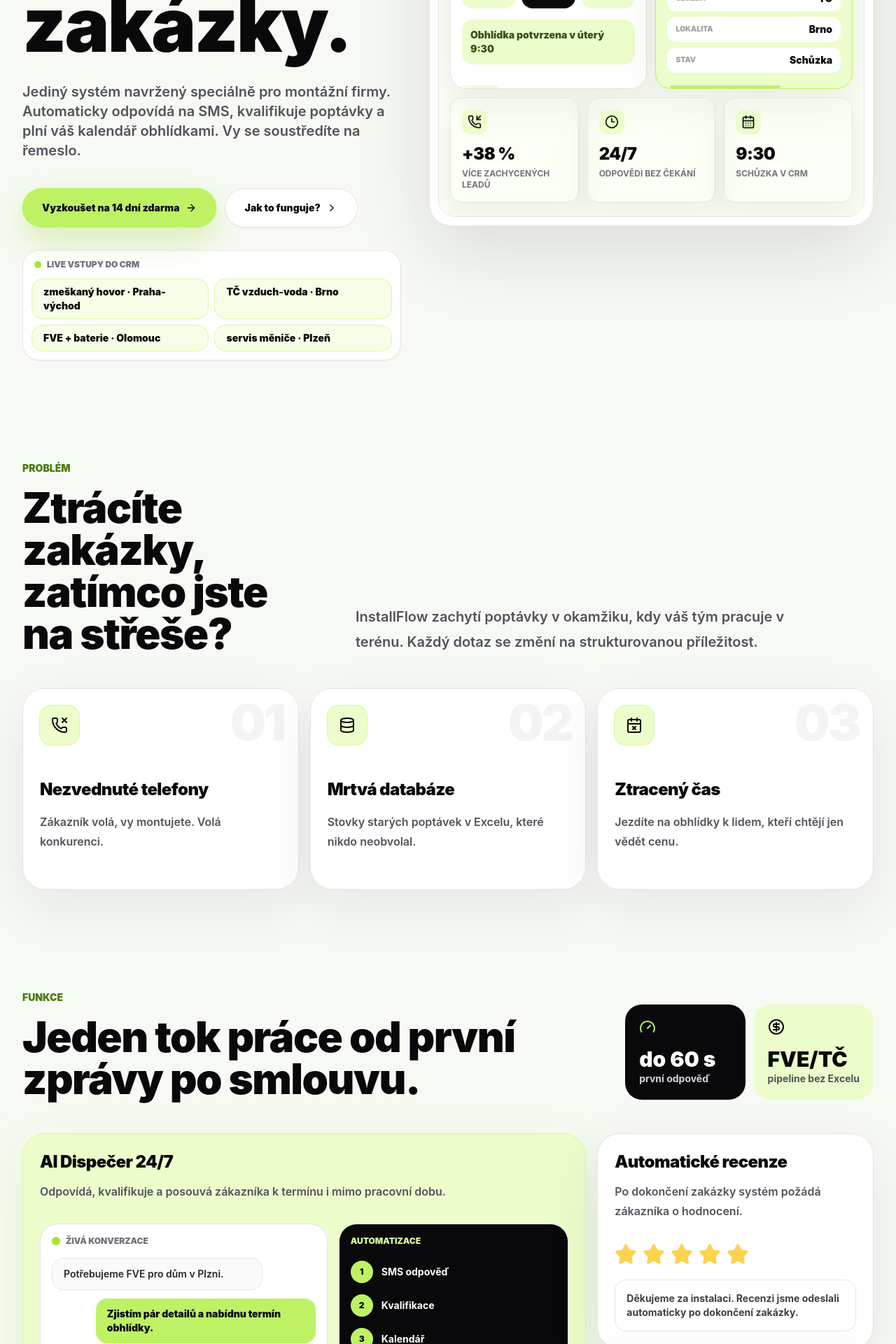
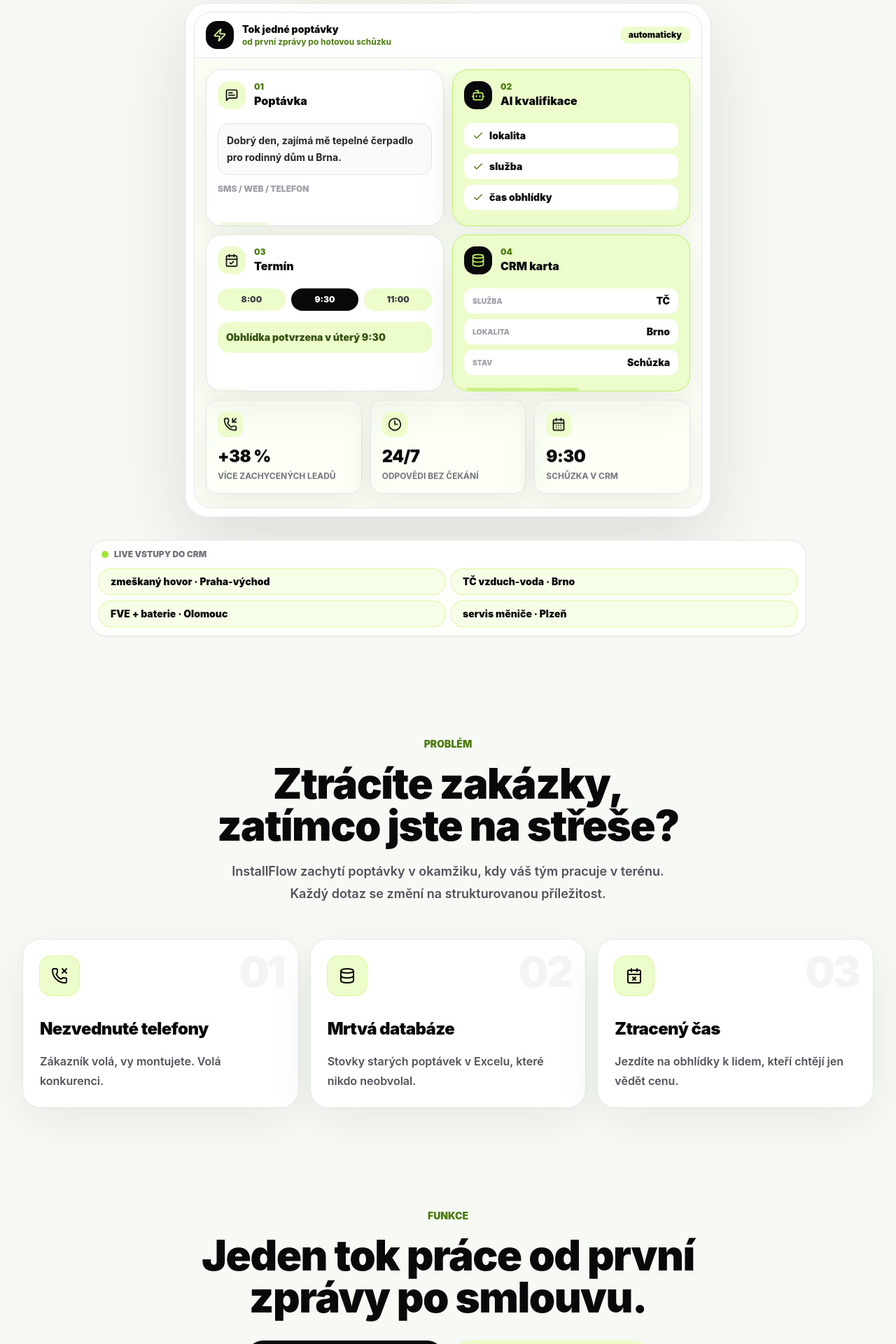
Before and after one commit to davidsva745/installflow-landing, a Next.js app: page / in a window 1280 px wide. Shown: the part 780-2700 px from the top of the page at 70% size. Built offline with nearby package versions, Linux system fonts and the light colour scheme.

Commit message:
Simplify landing page layout

```diff
--- a/app/page.tsx
+++ b/app/page.tsx
@@ -593,13 +593,13 @@
   return (
     <FadeIn>
       <motion.div
-        whileHover={{ y: -10, rotate: -1.2 }}
-        className="group relative min-h-72 overflow-hidden rounded-[2rem] border border-zinc-200 bg-white p-6 shadow-[0_24px_80px_rgba(24,24,27,0.08)]"
+        whileHover={{ y: -6 }}
+        className="group relative min-h-60 overflow-hidden rounded-[1.6rem] border border-zinc-200 bg-white p-6 shadow-[0_18px_60px_rgba(24,24,27,0.07)]"
       >
-        <span className="absolute right-5 top-3 text-7xl font-black tracking-tighter text-zinc-100 transition group-hover:text-lime-100">
+        <span className="absolute right-5 top-4 text-6xl font-black tracking-tighter text-zinc-100 transition group-hover:text-lime-100">
           {index}
         </span>
-        <div className="relative z-10 mb-12 grid h-14 w-14 place-items-center rounded-2xl bg-lime-100 text-zinc-950 ring-1 ring-lime-200 transition group-hover:scale-110">
+        <div className="relative z-10 mb-8 grid h-14 w-14 place-items-center rounded-2xl bg-lime-100 text-zinc-950 ring-1 ring-lime-200 transition group-hover:scale-105">
           {icon}
         </div>
         <h3 className="relative z-10 text-2xl font-black tracking-tight text-zinc-950">
@@ -901,10 +901,10 @@
   return (
     <FadeIn>
       <motion.div
-        whileHover={{ x: 8 }}
-        className="group grid grid-cols-[auto_1fr] gap-5 rounded-[2rem] border border-zinc-200 bg-white p-5 shadow-[0_20px_60px_rgba(24,24,27,0.07)]"
+        whileHover={{ y: -4 }}
+        className="group grid grid-cols-[auto_1fr] gap-5 rounded-[1.6rem] border border-zinc-200 bg-white p-5 shadow-[0_18px_55px_rgba(24,24,27,0.06)]"
       >
-        <div className="grid h-14 w-14 place-items-center rounded-2xl bg-lime-100 text-zinc-950 ring-1 ring-lime-200">
+        <div className="grid h-14 w-14 place-items-center rounded-2xl bg-lime-100 text-zinc-950 ring-1 ring-lime-200 transition group-hover:bg-lime-300">
           {icon}
         </div>
         <div>
@@ -1021,36 +1021,38 @@
       <Navbar />
 
       <Section className="pt-28 sm:pt-36 lg:pt-40">
-        <div className="grid gap-10 lg:grid-cols-[minmax(0,0.92fr)_minmax(0,1.08fr)] lg:items-center">
+        <div className="mx-auto max-w-5xl text-center">
           <FadeIn className="relative z-20 min-w-0">
             <div className="inline-flex items-center gap-2 rounded-full border border-lime-300 bg-white px-4 py-2 text-sm font-black text-zinc-950 shadow-sm">
               <Sparkles aria-hidden="true" className="h-4 w-4 text-lime-700" />
               Moderní nástroj pro instalační firmy
             </div>
-            <h1 className="text-balance mt-7 max-w-full text-5xl font-black leading-[0.9] tracking-tight text-zinc-950 sm:text-7xl lg:text-8xl xl:text-[6.7rem]">
+            <h1 className="text-balance mx-auto mt-7 max-w-5xl text-5xl font-black leading-[0.9] tracking-tight text-zinc-950 sm:text-7xl lg:text-8xl xl:text-[6.3rem]">
               Váš AI asistent, který mění zprávy v zakázky.
             </h1>
-            <p className="mt-7 max-w-2xl text-lg font-semibold leading-8 text-zinc-600 sm:text-xl">
+            <p className="mx-auto mt-7 max-w-3xl text-lg font-semibold leading-8 text-zinc-600 sm:text-xl">
               Jediný systém navržený speciálně pro montážní firmy. Automaticky
               odpovídá na SMS, kvalifikuje poptávky a plní váš kalendář
               obhlídkami. Vy se soustředíte na řemeslo.
             </p>
-            <div className="mt-10 flex max-w-md flex-col items-start gap-3 sm:max-w-none sm:flex-row">
+            <div className="mt-10 flex flex-col items-center justify-center gap-3 sm:flex-row">
               <PrimaryButton className="w-full sm:w-auto">
                 Vyzkoušet na 14 dní zdarma
               </PrimaryButton>
               <SecondaryButton>Jak to funguje?</SecondaryButton>
             </div>
-            <LeadTicker />
-          </FadeIn>
-          <FadeIn delay={0.12} className="min-w-0">
-            <ProductFlowMockup />
           </FadeIn>
         </div>
+        <FadeIn delay={0.12} className="mx-auto mt-12 max-w-6xl">
+          <ProductFlowMockup />
+        </FadeIn>
+        <FadeIn delay={0.18} className="mx-auto max-w-5xl">
+          <LeadTicker />
+        </FadeIn>
       </Section>
 
       <Section className="pt-28 sm:pt-36">
-        <div className="grid gap-8 lg:grid-cols-[0.75fr_1.25fr] lg:items-end">
+        <div className="mx-auto max-w-4xl text-center">
           <FadeIn>
             <p className="text-sm font-black uppercase text-lime-700">
               Problém
@@ -1060,7 +1062,7 @@
             </h2>
           </FadeIn>
           <FadeIn>
-            <p className="max-w-2xl text-xl font-semibold leading-9 text-zinc-600">
+            <p className="mx-auto mt-5 max-w-2xl text-lg font-semibold leading-8 text-zinc-600">
               InstallFlow zachytí poptávky v okamžiku, kdy váš tým pracuje v
               terénu. Každý dotaz se změní na strukturovanou příležitost.
             </p>
@@ -1089,8 +1091,8 @@
       </Section>
 
       <Section id="features" className="pt-28 sm:pt-36">
-        <div className="flex flex-col justify-between gap-6 lg:flex-row lg:items-end">
-          <FadeIn className="max-w-3xl">
+        <div className="mx-auto max-w-4xl text-center">
+          <FadeIn>
             <p className="text-sm font-black uppercase text-lime-700">
               Funkce
             </p>
@@ -1098,7 +1100,7 @@
               Jeden tok práce od první zprávy po smlouvu.
             </h2>
           </FadeIn>
-          <FadeIn className="grid max-w-md grid-cols-2 gap-3">
+          <FadeIn className="mx-auto mt-8 grid max-w-xl grid-cols-2 gap-3 text-left">
             <div className="rounded-3xl bg-zinc-950 p-5 text-white">
               <Gauge aria-hidden="true" className="h-6 w-6 text-lime-300" />
               <p className="mt-4 text-3xl font-black">do 60 s</p>
@@ -1111,11 +1113,11 @@
             </div>
           </FadeIn>
         </div>
-        <div className="mt-12 grid gap-4 lg:grid-cols-6">
+        <div className="mt-12 grid gap-4 lg:grid-cols-2">
           <BentoCard
             title="AI Dispečer 24/7"
             text="Odpovídá, kvalifikuje a posouvá zákazníka k termínu i mimo pracovní dobu."
-            className="lg:col-span-4 lg:row-span-2"
+            className="lg:col-span-2"
             accent="lime"
           >
             <MiniChat />
@@ -1123,14 +1125,14 @@
           <BentoCard
             title="Automatické recenze"
             text="Po dokončení zakázky systém požádá zákazníka o hodnocení."
-            className="lg:col-span-2"
+            className=""
           >
             <Stars />
           </BentoCard>
           <BentoCard
             title="Reaktivace starých leadů"
             text="Znovu otevře poptávky, které čekaly v tabulce."
-            className="lg:col-span-2"
+            className=""
             accent="black"
           >
             <LineChart />
@@ -1138,7 +1140,7 @@
           <BentoCard
             title="Přehledné CRM"
             text="Každý obchod vidíte v jasné pipeline od nové poptávky po smlouvu."
-            className="lg:col-span-6"
+            className="lg:col-span-2"
           >
             <Kanban />
           </BentoCard>
@@ -1146,16 +1148,16 @@
       </Section>
 
       <Section id="how" className="pt-28 sm:pt-36">
-        <div className="grid gap-10 lg:grid-cols-[0.9fr_1.1fr] lg:items-start">
+        <div className="mx-auto grid max-w-5xl gap-8">
           <FadeIn>
-            <div className="sticky top-24 rounded-[2.2rem] border border-zinc-200 bg-white p-6 shadow-[0_28px_90px_rgba(24,24,27,0.09)]">
+            <div className="rounded-[2rem] border border-zinc-200 bg-white p-6 text-center shadow-[0_24px_80px_rgba(24,24,27,0.08)]">
               <p className="text-sm font-black uppercase text-lime-700">
                 Jak to funguje
               </p>
-              <h2 className="mt-4 text-4xl font-black tracking-tight text-zinc-950 sm:text-6xl">
+              <h2 className="mx-auto mt-4 max-w-3xl text-4xl font-black tracking-tight text-zinc-950 sm:text-6xl">
                 Od dotazu ke schůzce bez ručního nahánění.
               </h2>
-              <div className="mt-8 rounded-3xl bg-zinc-950 p-5 text-white">
+              <div className="mx-auto mt-8 max-w-xl rounded-3xl bg-zinc-950 p-5 text-left text-white">
                 <div className="flex items-center gap-3">
                   <ShieldCheck
                     aria-hidden="true"
@@ -1168,7 +1170,7 @@
               </div>
             </div>
           </FadeIn>
-          <div className="space-y-4">
+          <div className="grid gap-4 sm:grid-cols-2">
             <Step
               number="01"
               title="Zákazník napíše SMS nebo zavolá."
```
